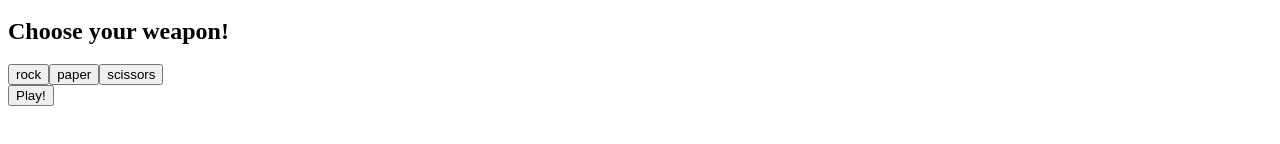
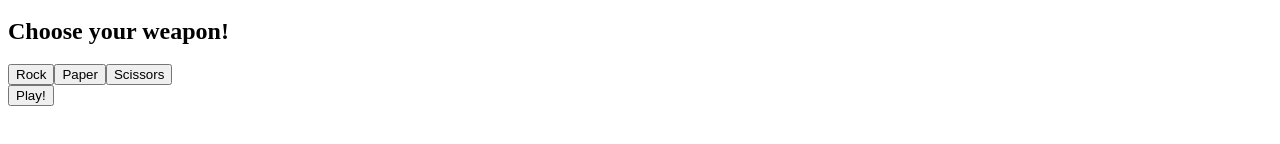
Before and after one commit to pfalzergbr/rps-typecript, a React (Create React App) app: page / in a window 1280 px wide. Shown: the part 212-356 px from the top of the page. Built offline with nearby package versions, Linux system fonts and the light colour scheme.

Commit message:
add capitalizer function and test

```diff
--- a/src/components/Choice.tsx
+++ b/src/components/Choice.tsx
@@ -1,4 +1,5 @@
 import { useState } from 'react';
+import { capitalize } from '../utils/capitalize'
 
 export interface ChoiceProps {
   rules: GameRuleset<ValidRules>;
@@ -23,7 +24,7 @@ const Choice: React.FC<ChoiceProps> = ({ rules, playGame }) => {
 
   return (
     <div>
-      <h2>Choose your weapon!</h2>
+      <h2>{choice ? `You are choosing ${capitalize(choice)}` : 'Choose your weapon!'}</h2>
       <div>
         {choices.map(({ choiceName }, index) => (
           <button
@@ -31,7 +32,7 @@ const Choice: React.FC<ChoiceProps> = ({ rules, playGame }) => {
             value={choiceName}
             key={choiceName + index}
           >
-            {choiceName}
+            {capitalize(choiceName)}
           </button>
         ))}
       </div>
--- a/src/types.d.ts
+++ b/src/types.d.ts
@@ -1,3 +1,4 @@
+
 
 type OriginalChoices = 'rock'| 'paper' | 'scissors'
 type LizardSpockChoices = 'rock'| 'paper' | 'scissors' | 'lizard' | 'spock'
@@ -18,7 +19,7 @@ interface RulesDescription {
   buttonText: string;
 }
 
-// interface Choice <T>{
+// interface Choice<T>{
 //   choiceName: T,
 //   beats: Beat<T>[];
 // }
--- /dev/null
+++ b/src/utils/capitalize.tsx
@@ -0,0 +1,3 @@
+export const capitalize = ( word: string) => {
+  return word[0].toUpperCase() + word.slice(1, word.length)
+}
```
Also changed, not shown: src/contexts/rulesContext.tsx (line endings or trailing spaces), 2 other files (tests, documents, lock files or other folders).
